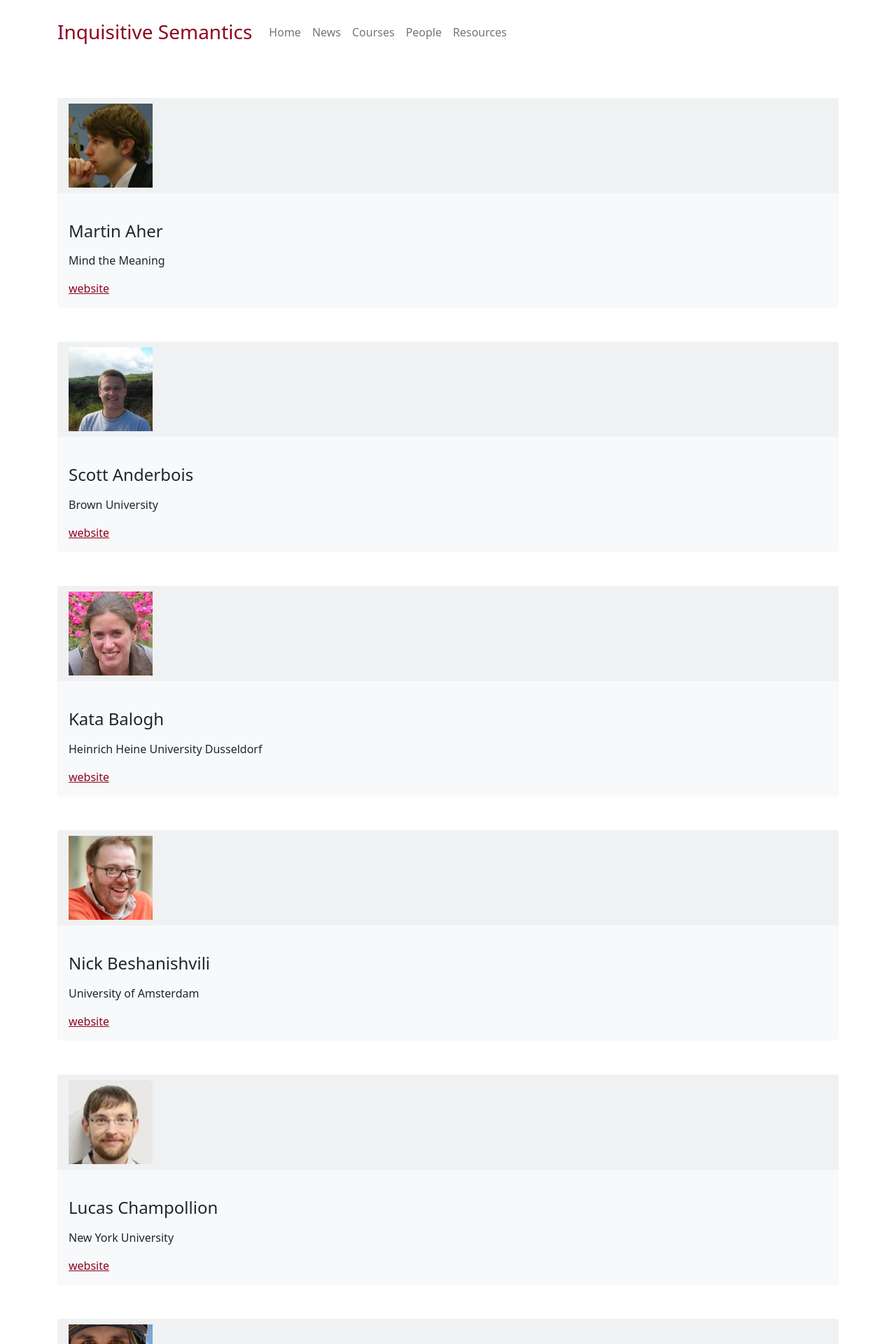
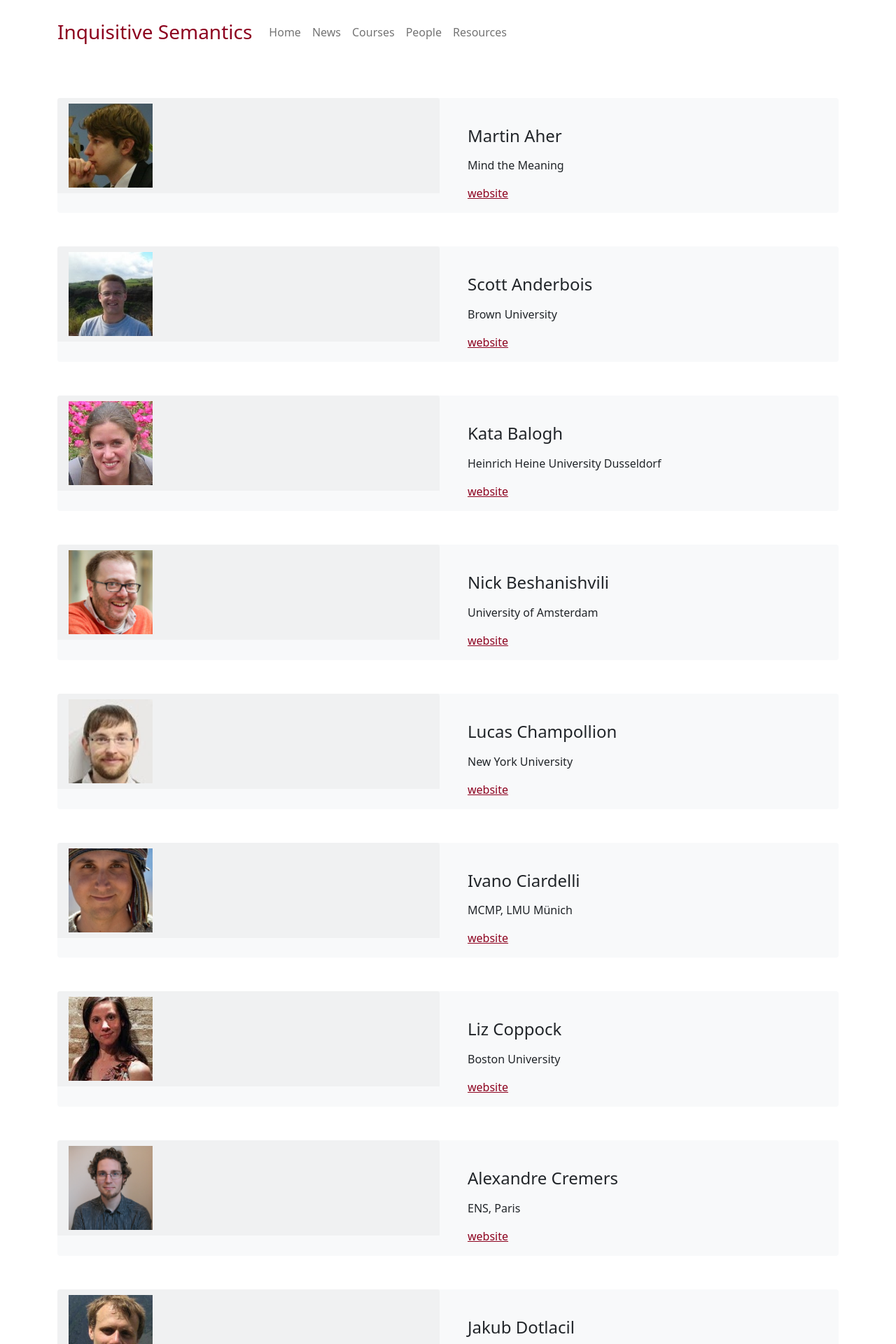
Before and after one commit to froelofs/inquisitive-semantics, a Jekyll site: the page built from people.html, in a window 1280 px wide. Shown: the top 1920 px of the page at 70% size. Built offline with Jekyll 4.4.1, drawn with Linux system fonts in a browser that asks for light colours; nearby versions of some CDN libraries.

Commit message:
person picture alignment

```diff
--- a/_includes/person.html
+++ b/_includes/person.html
@@ -1,10 +1,14 @@
 <div class="person card my-5 bg-light border-0">
+	<div class="row">
+		<div class="col-sm">
 			{% if person.image %}
 				<div class="card-header border-0">
 					<div class="img" style="background-image: url({{ person.image }})">
 					</div>
 				</div>
 			{% endif %}
+		</div>
+		<div class="col-sm">
 			<div class="card-body">
 				<h4 class="card-title mt-4 mb-3">{{ person.first_name }} {{ person.last_name }}</h4>
 				{% if person.affiliation %}
@@ -15,3 +19,5 @@
 				{% endif %}
 			</div>
 		</div>
+	</div>
+</div>
```
Lines whose indentation alone changed are shown as unchanged.
